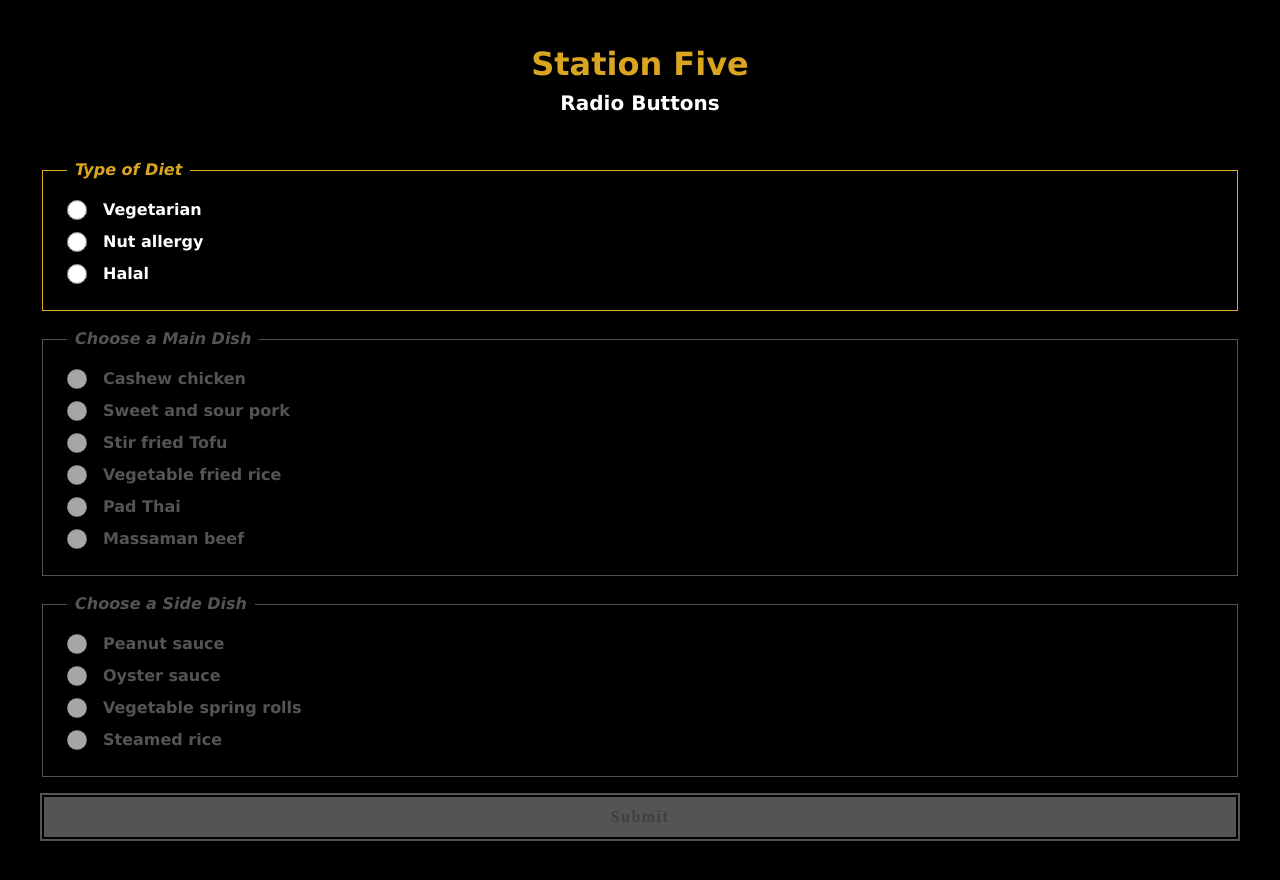
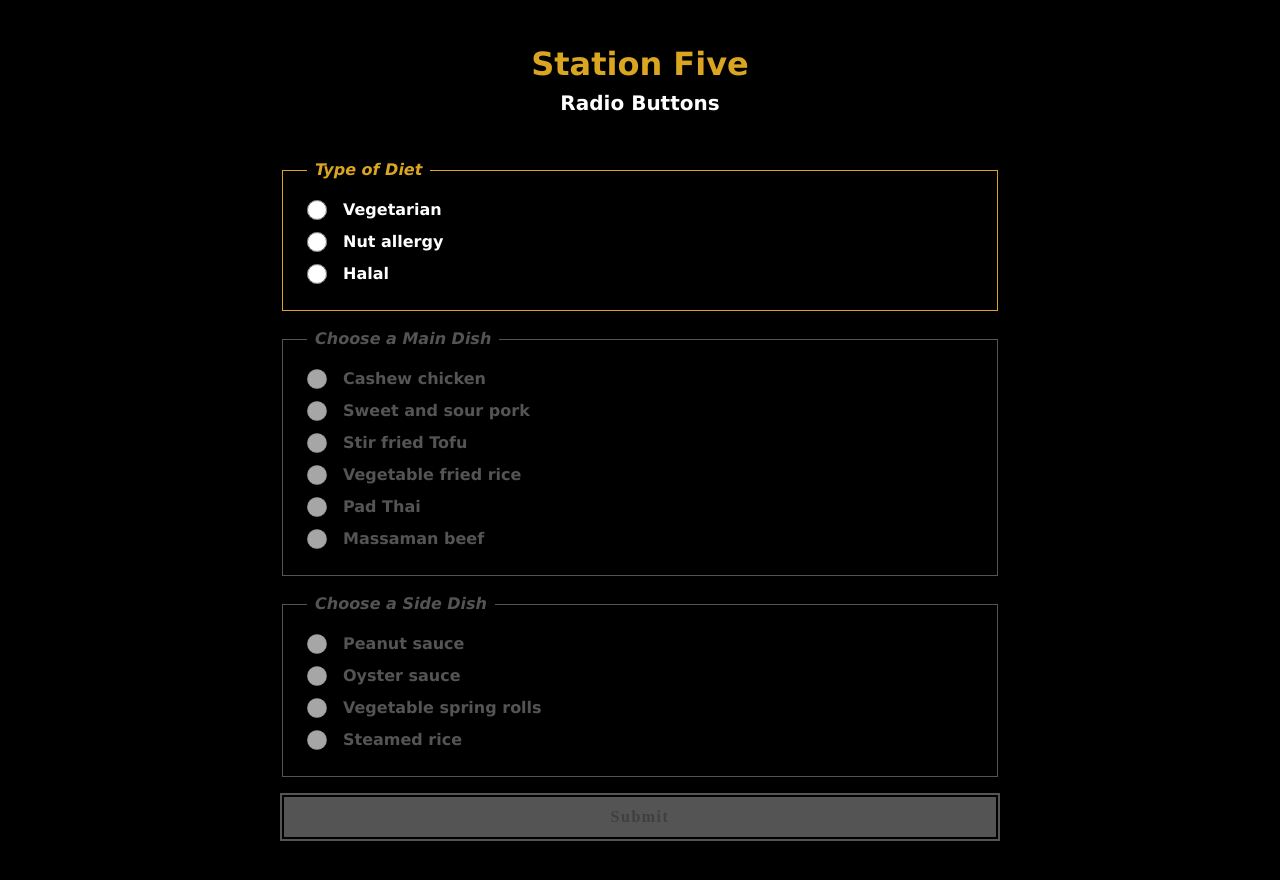
Before and after one commit to larrybarriosjr/stationfive, a React (Create React App) app: page / in a window 1280 px wide. Built offline with nearby package versions, Linux system fonts and the light colour scheme.

Commit message:
Add modal to display selection

```diff
--- a/src/app/App.tsx
+++ b/src/app/App.tsx
@@ -1,12 +1,32 @@
 import Header from "components/Header"
 import MenuSection from "components/MenuSection"
+import ResultModal from "components/ResultModal"
+import { useAppDispatch, useAppSelector } from "hooks/redux"
+import { resetMenu } from "states/menu"
+import { toggleModalDisplay, toggleModalMounted } from "states/presentation"
 import styles from "./styles.module.scss"
 
 function App() {
+  const dispatch = useAppDispatch()
+  const modalDisplay = useAppSelector(state => state.presentationSlice.modalDisplay)
+  const modalMounted = useAppSelector(state => state.presentationSlice.modalMounted)
+
+  const handleCloseModal = () => {
+    dispatch(toggleModalDisplay(false))
+  }
+
+  const handleUnmountModal = () => {
+    dispatch(resetMenu())
+    dispatch(toggleModalMounted(false))
+  }
+
   return (
     <main className={styles.app}>
       <Header />
       <MenuSection />
+      {modalMounted ? (
+        <ResultModal open={modalDisplay} onClose={handleCloseModal} onTransitionEnd={handleUnmountModal} />
+      ) : null}
     </main>
   )
 }
--- a/src/app/store.ts
+++ b/src/app/store.ts
@@ -1,8 +1,10 @@
 import { configureStore } from "@reduxjs/toolkit"
 import menuReducer, { menuName } from "states/menu"
+import presentationReducer, { presentationName } from "states/presentation"
 
 export const store = configureStore({
   reducer: {
-    [menuName]: menuReducer
+    [menuName]: menuReducer,
+    [presentationName]: presentationReducer
   }
 })
--- /dev/null
+++ b/src/components/Button.tsx
@@ -0,0 +1,16 @@
+import clsx from "clsx"
+import styles from "./styles.module.scss"
+
+type ButtonProps = React.ComponentPropsWithoutRef<"button">
+
+const Button = ({ children, className, ...props }: ButtonProps) => {
+  const classes = clsx([styles.button, className])
+
+  return (
+    <button className={classes} {...props}>
+      {children}
+    </button>
+  )
+}
+
+export default Button
--- a/src/components/MenuSection.tsx
+++ b/src/components/MenuSection.tsx
@@ -1,6 +1,8 @@
 import { useAppDispatch, useAppSelector } from "hooks/redux"
 import { setStep } from "states/menu"
+import { toggleModalDisplay, toggleModalMounted } from "states/presentation"
 import { MenuItemGroup } from "types/menu"
+import Button from "./Button"
 import RadioGroup from "./RadioGroup"
 import styles from "./styles.module.scss"
 
@@ -36,10 +38,20 @@ const MenuSection = () => {
     }
   }
 
+  const handleSetStep = (idx: number) => {
+    return () => dispatch(setStep(idx + 1))
+  }
+
+  const handleSubmit = (e: React.FormEvent<HTMLFormElement>) => {
+    e.preventDefault()
+    dispatch(toggleModalMounted(true))
+    dispatch(toggleModalDisplay(true))
+  }
+
   if (!menuItems.length) return null
 
   return (
-    <form className={styles.menu}>
+    <form className={styles.menu} onSubmit={handleSubmit}>
       {menuItems.map((group, idx) => (
         <RadioGroup
           key={idx}
@@ -48,12 +60,12 @@ const MenuSection = () => {
           items={group}
           name={menuName(group)}
           disabled={idx > step}
-          onChange={() => dispatch(setStep(idx + 1))}
+          onChange={handleSetStep(idx)}
         />
       ))}
-      <button type="submit" disabled={step !== 3} className={styles.menu__submit}>
+      <Button type="submit" disabled={step !== 3}>
         Submit
-      </button>
+      </Button>
     </form>
   )
 }
--- a/src/components/RadioGroup.tsx
+++ b/src/components/RadioGroup.tsx
@@ -30,6 +30,10 @@ const RadioGroup = ({ index, label, items, name, disabled, onChange }: RadioGrou
     return Boolean(disabledItems.find(item => item.toString() === id))
   }
 
+  const handleSelectItem = (index: number, id: string) => {
+    return () => dispatch(setSelectedItem({ group: index, value: id }))
+  }
+
   if (!items.length) return null
 
   return (
@@ -45,7 +49,7 @@ const RadioGroup = ({ index, label, items, name, disabled, onChange }: RadioGrou
             value={item.id}
             disabled={disabled || itemDisabled(item.id)}
             checked={itemSelected(item.id)}
-            onChange={() => dispatch(setSelectedItem({ group: index, value: item.id }))}
+            onChange={handleSelectItem(index, item.id)}
           />
         ))}
       </div>
--- /dev/null
+++ b/src/components/ResultModal.tsx
@@ -0,0 +1,51 @@
+import clsx from "clsx"
+import { useAppSelector } from "hooks/redux"
+import { createPortal } from "react-dom"
+import Button from "./Button"
+import styles from "./styles.module.scss"
+
+type ResultModalProps = React.ComponentPropsWithoutRef<"dialog"> & {
+  onClose?: () => void
+}
+
+const ResultModal = ({ open, onClose, ...props }: ResultModalProps) => {
+  const menuItems = useAppSelector(state => state.menuSlice.menuItems)
+  const selectedItems = useAppSelector(state => state.menuSlice.selectedItems)
+  const classes = clsx([styles.modal__element, { [styles.open]: open }])
+
+  const itemGroup = (idx: number) => {
+    switch (idx) {
+      case 0:
+        return "DIET TYPE:"
+      case 1:
+        return "MAIN DISH:"
+      case 2:
+        return "SIDE DISH:"
+      default:
+        break
+    }
+  }
+
+  const itemValue = (item: string) => {
+    return menuItems.flat().find(menu => menu.id === item)?.value
+  }
+
+  return createPortal(
+    <div className={styles.modal__container}>
+      <dialog open={true} className={classes} {...props}>
+        {selectedItems.map((item, idx) => (
+          <div key={idx} className={styles.modal__item}>
+            <p className={styles.modal__item_label}>{itemGroup(idx)}</p>
+            <p>{itemValue(item)}</p>
+          </div>
+        ))}
+        <Button onClick={onClose} className={styles.modal__close}>
+          Close
+        </Button>
+      </dialog>
+    </div>,
+    document.body
+  )
+}
+
+export default ResultModal
--- a/src/components/styles.module.scss
+++ b/src/components/styles.module.scss
@@ -1,19 +1,4 @@
-.header {
-  color: goldenrod;
-  text-align: center;
-  padding-top: 2.5rem;
-  &__subheading {
-    color: white;
-    font-size: 1.25rem;
-  }
-}
-
-.menu {
-  display: flex;
-  flex-direction: column;
-  gap: 1rem;
-  padding: 2.5rem 0;
-  &__submit {
+.button {
   position: relative;
   background: goldenrod;
   height: 3rem;
@@ -36,6 +21,24 @@
     background: #545454;
   }
 }
+
+.header {
+  color: goldenrod;
+  text-align: center;
+  padding-top: 2.5rem;
+  &__subheading {
+    color: white;
+    font-size: 1.25rem;
+  }
+}
+
+.menu {
+  display: flex;
+  flex-direction: column;
+  gap: 1rem;
+  padding: 2.5rem 0;
+  max-width: 720px;
+  margin: auto;
 }
 
 .radio_input {
@@ -77,3 +80,57 @@
     border-color: #545454;
   }
 }
+
+.modal {
+  &__container {
+    position: fixed;
+    top: 0;
+    left: 2rem;
+    right: 2rem;
+    height: 100%;
+    z-index: 1000;
+    background: rgba(0, 0, 0, 0.75);
+  }
+  &__element {
+    width: 100%;
+    display: flex;
+    flex-direction: column;
+    gap: 0.5rem;
+    background: black;
+    border: 0.25rem solid goldenrod;
+    padding: 40px;
+    height: auto;
+    opacity: 0;
+    transition: all 300ms ease-in-out;
+    top: 120px;
+    padding: 2rem;
+    max-width: 360px;
+    &.open {
+      opacity: 1;
+      top: 90px;
+      animation: show 300ms ease-in-out;
+    }
+    @keyframes show {
+      from {
+        opacity: 0;
+        top: 120px;
+      }
+      to {
+        opacity: 1;
+        top: 90px;
+      }
+    }
+  }
+  &__item {
+    color: white;
+    display: flex;
+    gap: 0.5rem;
+    white-space: nowrap;
+  }
+  &__item_label {
+    font-weight: 800;
+  }
+  &__close {
+    margin-top: 1rem;
+  }
+}
--- a/src/states/menu.ts
+++ b/src/states/menu.ts
@@ -37,12 +37,15 @@ const menuSlice = createSlice({
           state.step = 0
         }
       })
+    },
+    resetMenu: () => {
+      return initialState
     }
   }
 })
 
 const { actions, reducer } = menuSlice
 
-export const { setStep, setSelectedItem } = actions
+export const { setStep, setSelectedItem, resetMenu } = actions
 export const { name: menuName } = menuSlice
 export default reducer
--- /dev/null
+++ b/src/states/presentation.ts
@@ -0,0 +1,26 @@
+import { createSlice, PayloadAction } from "@reduxjs/toolkit"
+import { PresentationInitialState } from "types/presentation"
+
+const initialState: PresentationInitialState = {
+  modalDisplay: false,
+  modalMounted: false
+}
+
+const presentationSlice = createSlice({
+  name: "presentationSlice",
+  initialState,
+  reducers: {
+    toggleModalDisplay: (state, action: PayloadAction<boolean>) => {
+      state.modalDisplay = action.payload
+    },
+    toggleModalMounted: (state, action: PayloadAction<boolean>) => {
+      state.modalMounted = action.payload
+    }
+  }
+})
+
+const { actions, reducer } = presentationSlice
+
+export const { toggleModalDisplay, toggleModalMounted } = actions
+export const { name: presentationName } = presentationSlice
+export default reducer
--- /dev/null
+++ b/src/types/presentation.ts
@@ -0,0 +1,4 @@
+export type PresentationInitialState = {
+  modalDisplay: boolean
+  modalMounted: boolean
+}
```
Lines whose indentation alone changed are shown as unchanged.
